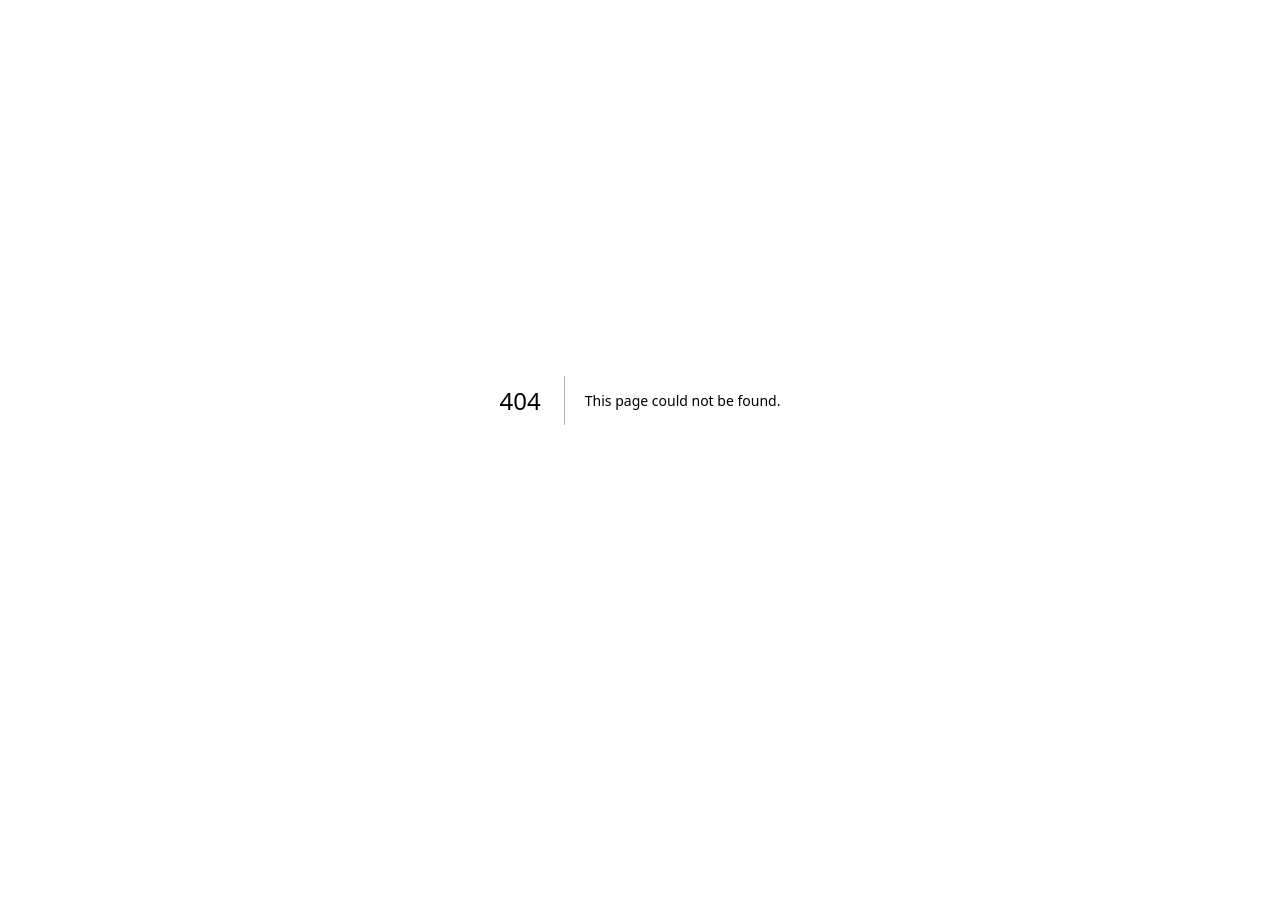
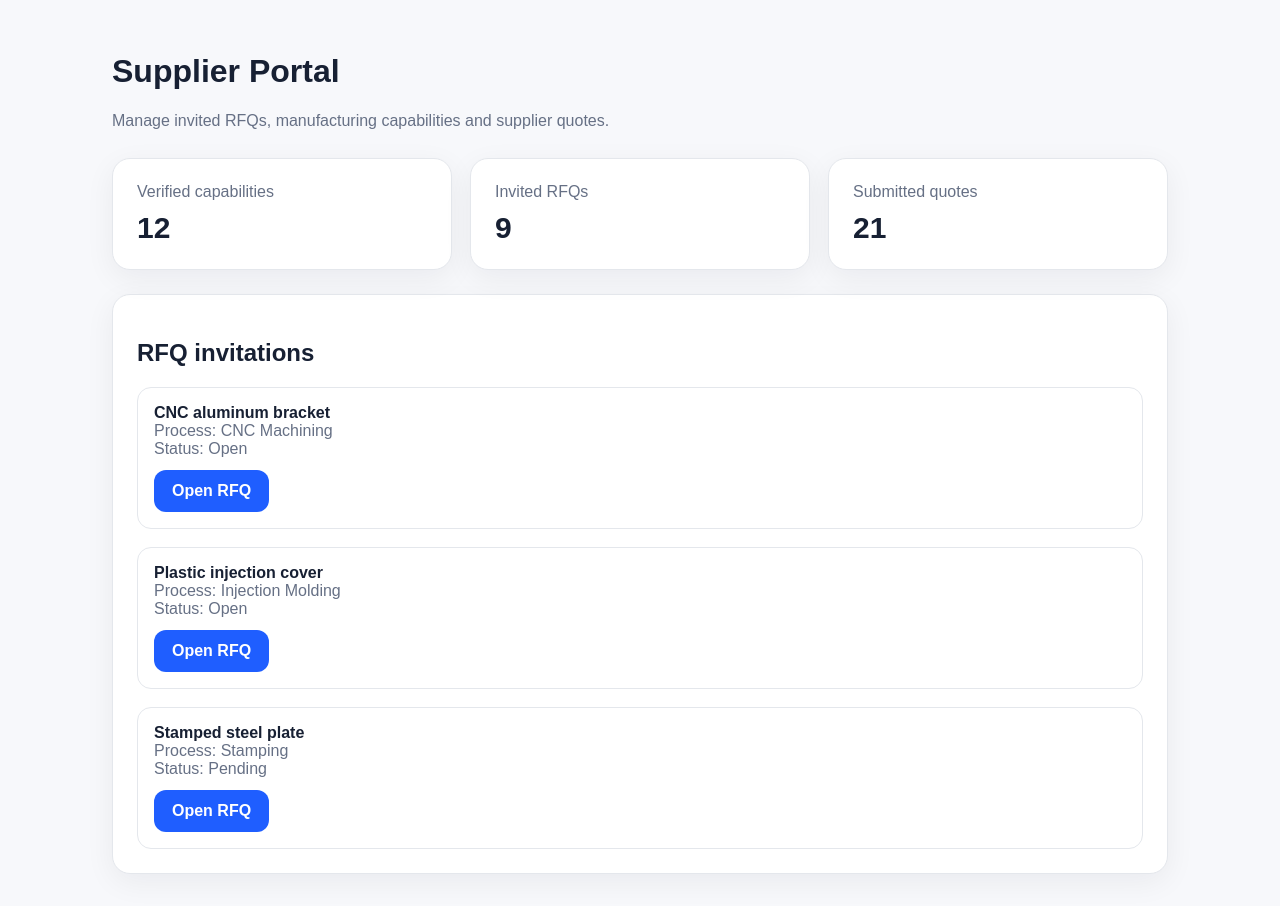
Before and after one commit to fastwind-ceo/factorybridge, a Next.js app in the folder frontend/: page /supplier in a window 1280 px wide. Before the commit this address had no page. Before the commit the page ends 800 px from the top, so only its background shows below. Built offline with nearby package versions, Linux system fonts and the light colour scheme.

Commit message:
Add supplier portal page

```diff
--- /dev/null
+++ b/frontend/app/supplier/page.tsx
@@ -0,0 +1,45 @@
+const opportunities = [
+  { title: 'CNC aluminum bracket', process: 'CNC Machining', deadline: 'Open', quotes: 'Need quote' },
+  { title: 'Plastic injection cover', process: 'Injection Molding', deadline: 'Open', quotes: 'Need quote' },
+  { title: 'Stamped steel plate', process: 'Stamping', deadline: 'Pending', quotes: 'Draft quote' },
+]
+
+export default function SupplierPage() {
+  return (
+    <main className="container">
+      <div style={{ marginBottom: 28 }}>
+        <h1>Supplier Portal</h1>
+        <p className="muted">Manage invited RFQs, manufacturing capabilities and supplier quotes.</p>
+      </div>
+
+      <section className="grid grid-3">
+        <div className="card">
+          <div className="muted">Verified capabilities</div>
+          <div style={{ fontSize: 30, fontWeight: 800, marginTop: 10 }}>12</div>
+        </div>
+        <div className="card">
+          <div className="muted">Invited RFQs</div>
+          <div style={{ fontSize: 30, fontWeight: 800, marginTop: 10 }}>9</div>
+        </div>
+        <div className="card">
+          <div className="muted">Submitted quotes</div>
+          <div style={{ fontSize: 30, fontWeight: 800, marginTop: 10 }}>21</div>
+        </div>
+      </section>
+
+      <section className="card" style={{ marginTop: 24 }}>
+        <h2>RFQ invitations</h2>
+        <div className="grid">
+          {opportunities.map((item) => (
+            <div key={item.title} style={{ border: '1px solid var(--border)', borderRadius: 14, padding: 16 }}>
+              <strong>{item.title}</strong>
+              <div className="muted">Process: {item.process}</div>
+              <div className="muted">Status: {item.deadline}</div>
+              <button className="button" style={{ marginTop: 12 }}>Open RFQ</button>
+            </div>
+          ))}
+        </div>
+      </section>
+    </main>
+  )
+}
```
